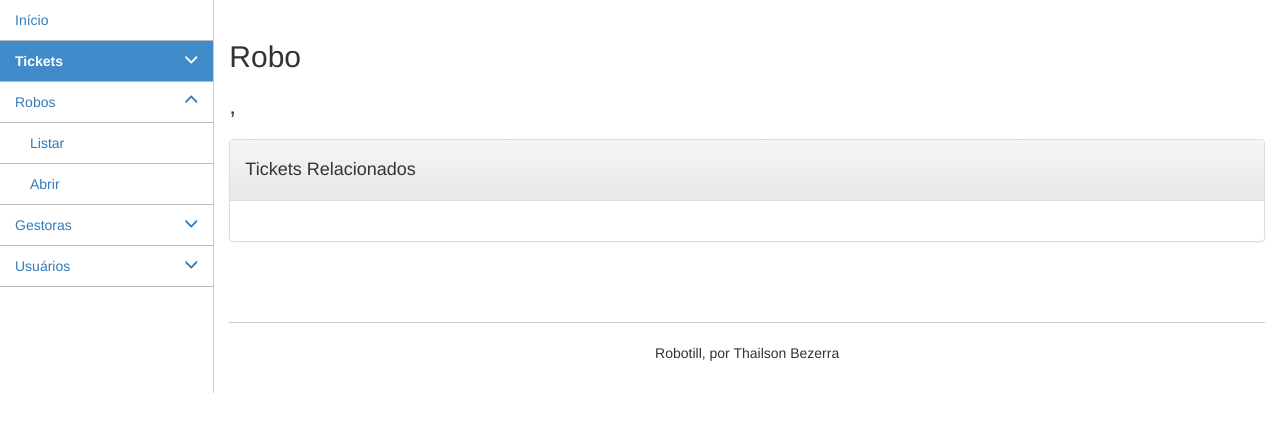
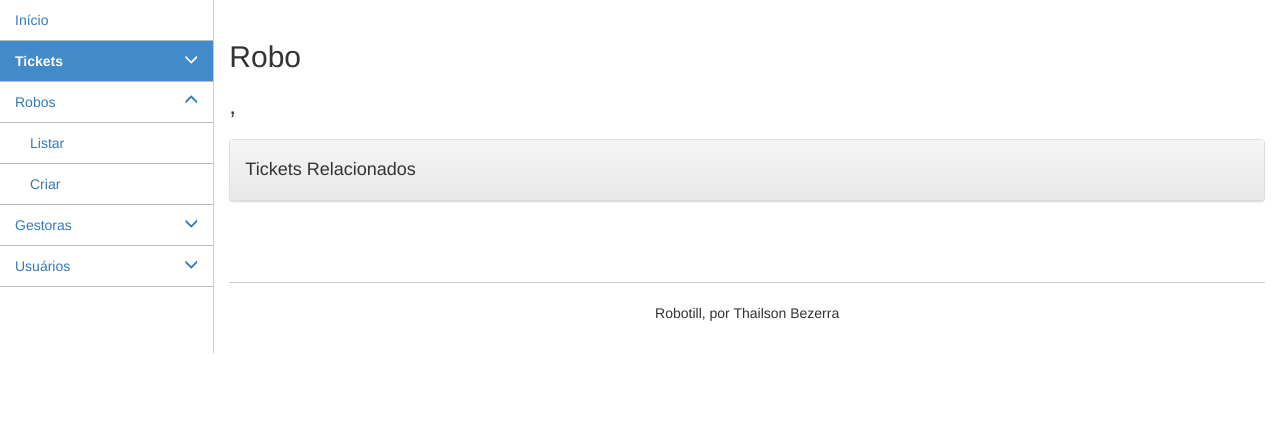
Before and after one commit to thailsonbezerra/robotill, a CakePHP app: the page made by app/View/Robots/view.ctp in a window 1280 px wide, after a click on "Robos". Shown: the part 52-484 px from the top of the page. Run offline with PHP 8.4 and a stand-in for CakePHP, Linux system fonts and the light colour scheme; the template is opened without the code that fills it, so the values that code supplies are empty; some libraries are stand-ins or nearby versions.

Commit message:
style: pequenos ajustes nas views

```diff
--- a/app/View/Layouts/default.ctp
+++ b/app/View/Layouts/default.ctp
@@ -83,17 +83,17 @@
 				</li>
 				<ol id="nav-robots" class="nav nav-sub-sidebar collapse out">
 					<li><a href="/robots">Listar</a></li>
-					<li><a href="/robots/add">Abrir</a></li>
+					<li><a href="/robots/add">Criar</a></li>
 				</ol>
 				<li><a href="#" data-toggle="collapse" data-target="#nav-managers">Gestoras <span class="glyphicon glyphicon-menu-down navbar-right"></span></a></li>
 				<ol id="nav-managers" class="nav nav-sub-sidebar collapse out">
 					<li><a href="/managers">Listar</a></li>
-					<li><a href="/managers/add">Abrir</a></li>
+					<li><a href="/managers/add">Criar</a></li>
 				</ol>
 				<li><a href="#" data-toggle="collapse" data-target="#nav-users">Usuários <span class="glyphicon glyphicon-menu-down navbar-right"></span></a></li>
 				<ol id="nav-users" class="nav nav-sub-sidebar collapse out">
 					<li><a href="/users">Listar</a></li>
-					<li><a href="/users/add">Abrir</a></li>
+					<li><a href="/users/add">Criar</a></li>
 				</ol>
 			</ul>
 		</div>
--- a/app/View/Managers/view.ctp
+++ b/app/View/Managers/view.ctp
@@ -36,10 +36,4 @@
 			</table>
 		<?php endif; ?>
 		</table>
-
-		<ul style="display:flex; justify-content: center;" class="pager">
-			<li><?= $this->Paginator->prev('Anterior'); ?></li>
-			<li><?= $this->Paginator->next('Proximo'); ?></li>
-		</ul>
-
 	</div>
--- a/app/View/Robots/view.ctp
+++ b/app/View/Robots/view.ctp
@@ -29,9 +29,4 @@
 				<?php endforeach; ?>
 			<?php endif; ?>
 			</table>
-			<ul style="display:flex; justify-content: center;" class="pager">
-				<li><?= $this->Paginator->prev('Anterior'); ?></li>
-				<li><?= $this->Paginator->next('Proximo'); ?></li>
-			</ul>
-
 	</div>
```
Also changed, not shown: app/Controller/RobotsController.php (+4 -47 lines), app/Controller/TicketsController.php (+13 -3 lines).
